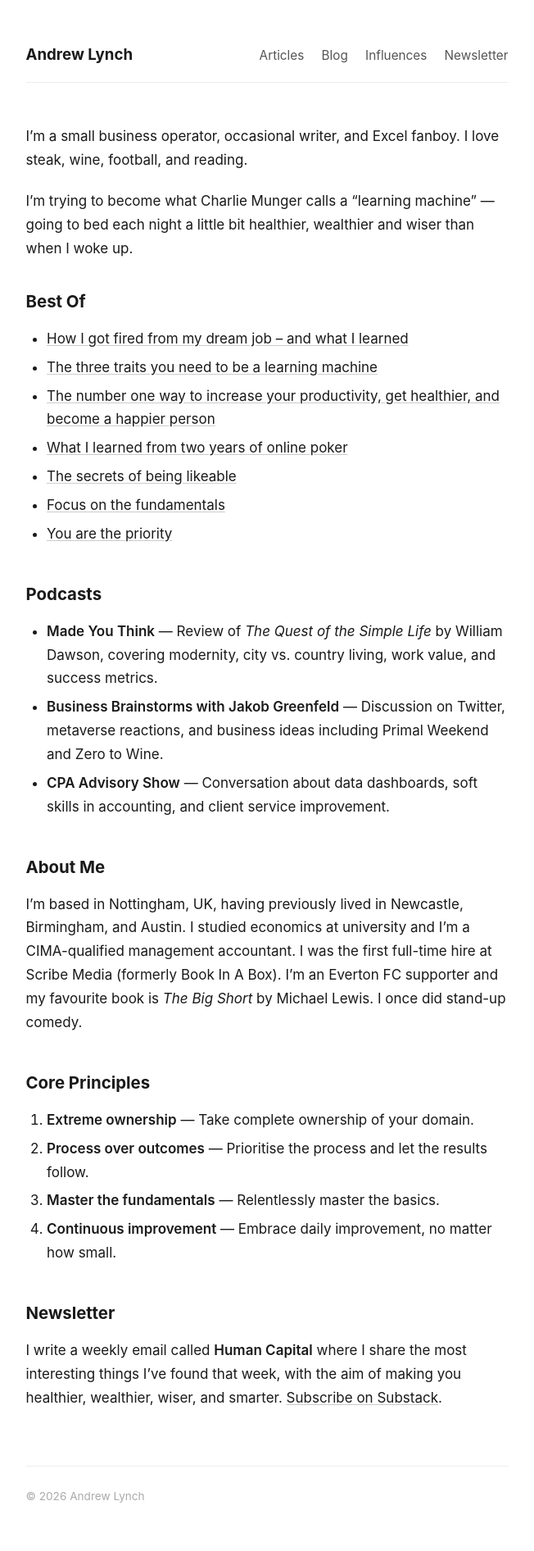
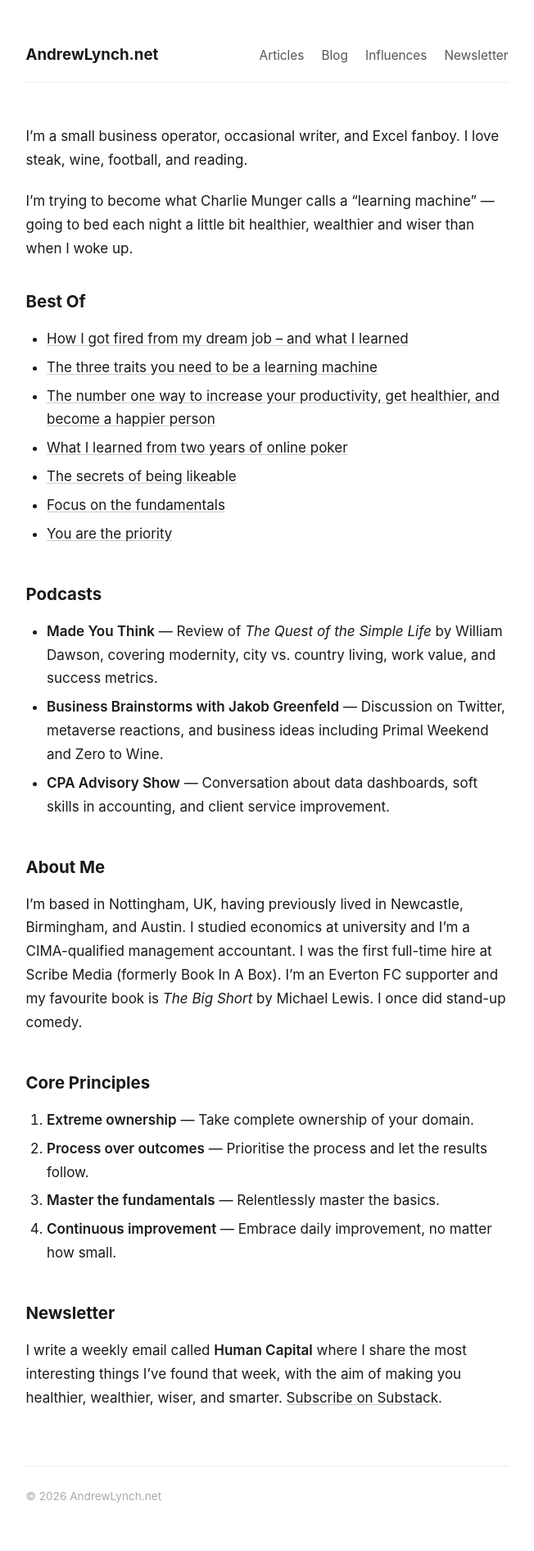
Before and after one commit to andrewglynch/andrewlynch-net, a Jekyll site: the page built from index.markdown, in a window 1280 px wide. Shown: the whole page at 82% size, without its empty margins (314-966 px from the left). Built offline with Jekyll 4.4.1, drawn with Linux system fonts in a browser that asks for light colours; some of the changed lines change nothing that is shown.

Commit message:
Update _config.yml

```diff
--- a/_config.yml
+++ b/_config.yml
@@ -1,7 +1,7 @@
-title: Andrew Lynch
+title: AndrewLynch.net
 email: andrewglynch@gmail.com
 description: >-
-  A small business operator, occasional writer, and learning machine.
+  Personal blog of Andrew Lynch, finance professional and occasional writer.
 baseurl: ""
 url: "https://andrewlynch.net"
 
```
